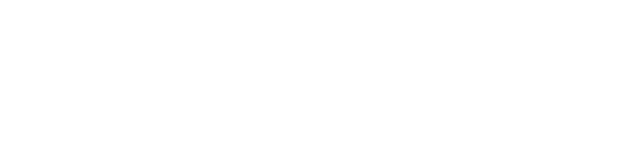
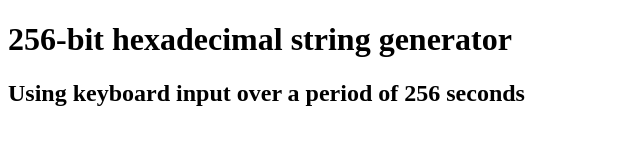
Before and after one commit to robjohncolson/bitchop-gen-key, a plain HTML site: page html-boilerplate/index.html in a window 1280 px wide. Shown: the whole page, without its empty margins (0-640 px from the left). Drawn offline with Linux system fonts and the light colour scheme.

Commit message:
customized index for this repo

```diff
--- a/html-boilerplate/index.html
+++ b/html-boilerplate/index.html
@@ -5,4 +5,8 @@
 		<meta charset="UTF-8">
 		<title>Bitchop-gen-key</title>
 	</head>
+	<body>
+		<h1>256-bit hexadecimal string generator</h1>
+		<h2>Using keyboard input over a period of 256 seconds</h2>
+	</body>
 </html>
```
